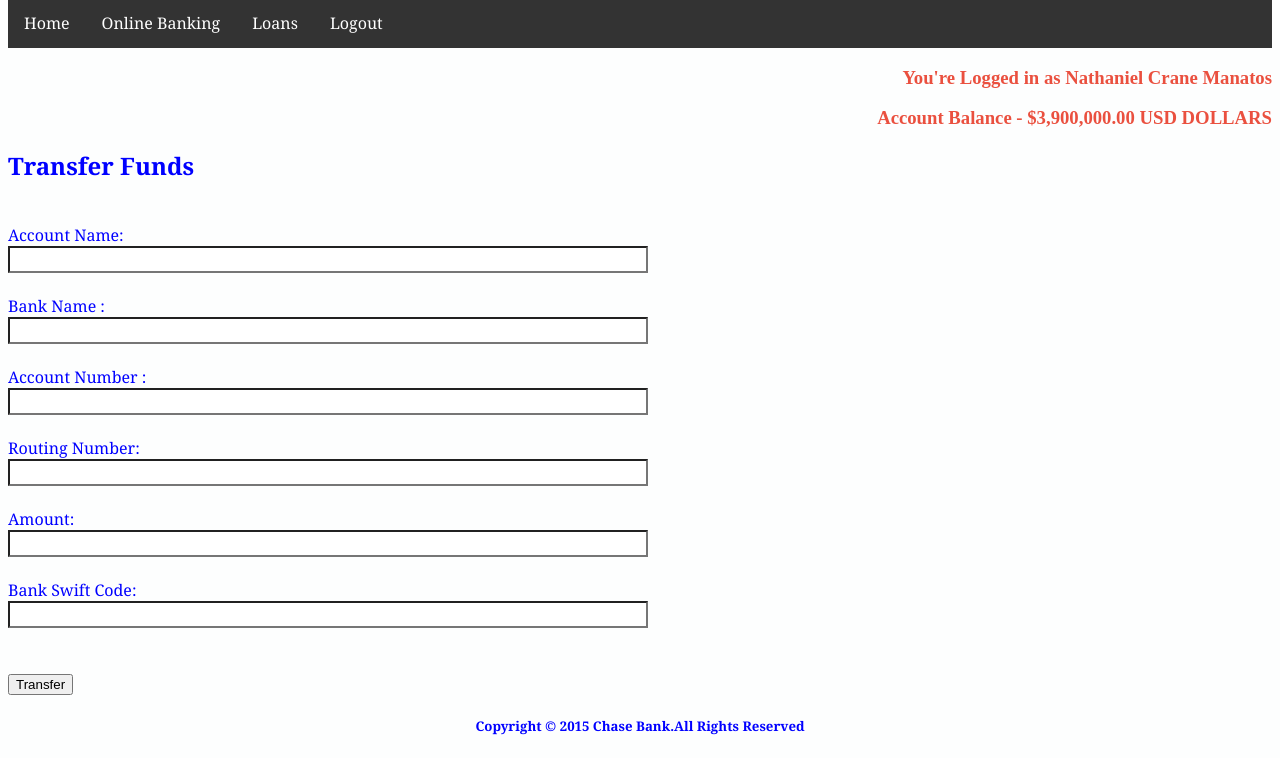
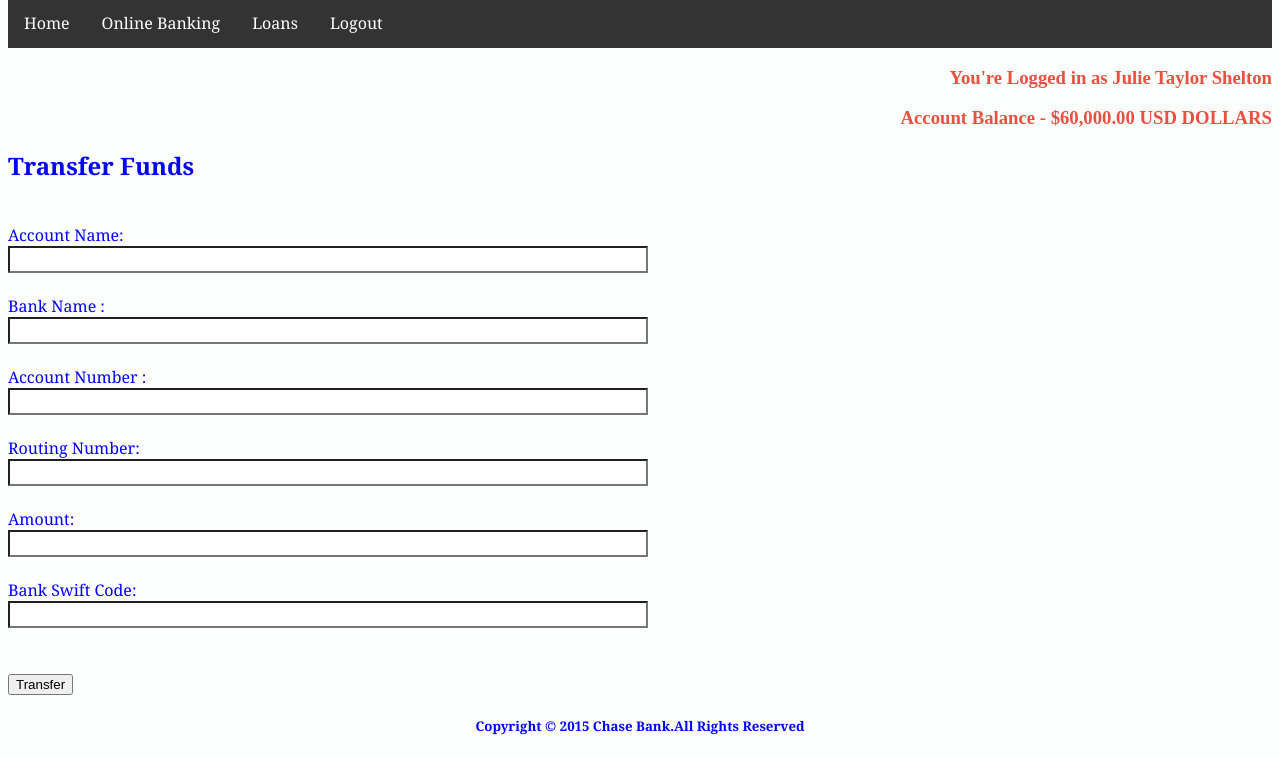
Before and after one commit to desertsnowqcc/transferchasebank, a plain HTML site: page index.html in a window 1280 px wide. Shown: the part 106-864 px from the top of the page. Drawn offline with Linux system fonts and the light colour scheme.

Commit message:
Update index.html

```diff
--- a/index.html
+++ b/index.html
@@ -12,9 +12,9 @@
   <li><a href="contact.asp">Loans</a></li>
   <li><a href="about.asp">Logout</a></li>
 </ul>
-<h3>You're Logged in as Nathaniel Crane Manatos</h3>
+<h3>You're Logged in as Julie Taylor Shelton</h3>
 <div style="color:#0000FF">
-<h3>Account Balance - $3,900,000.00 USD DOLLARS</h3>
+<h3>Account Balance - $60,000.00 USD DOLLARS</h3>
 <h2>Transfer Funds</h2>
 <br>
  Account Name: <input type="text" align="center" name="fname"><br>
```
